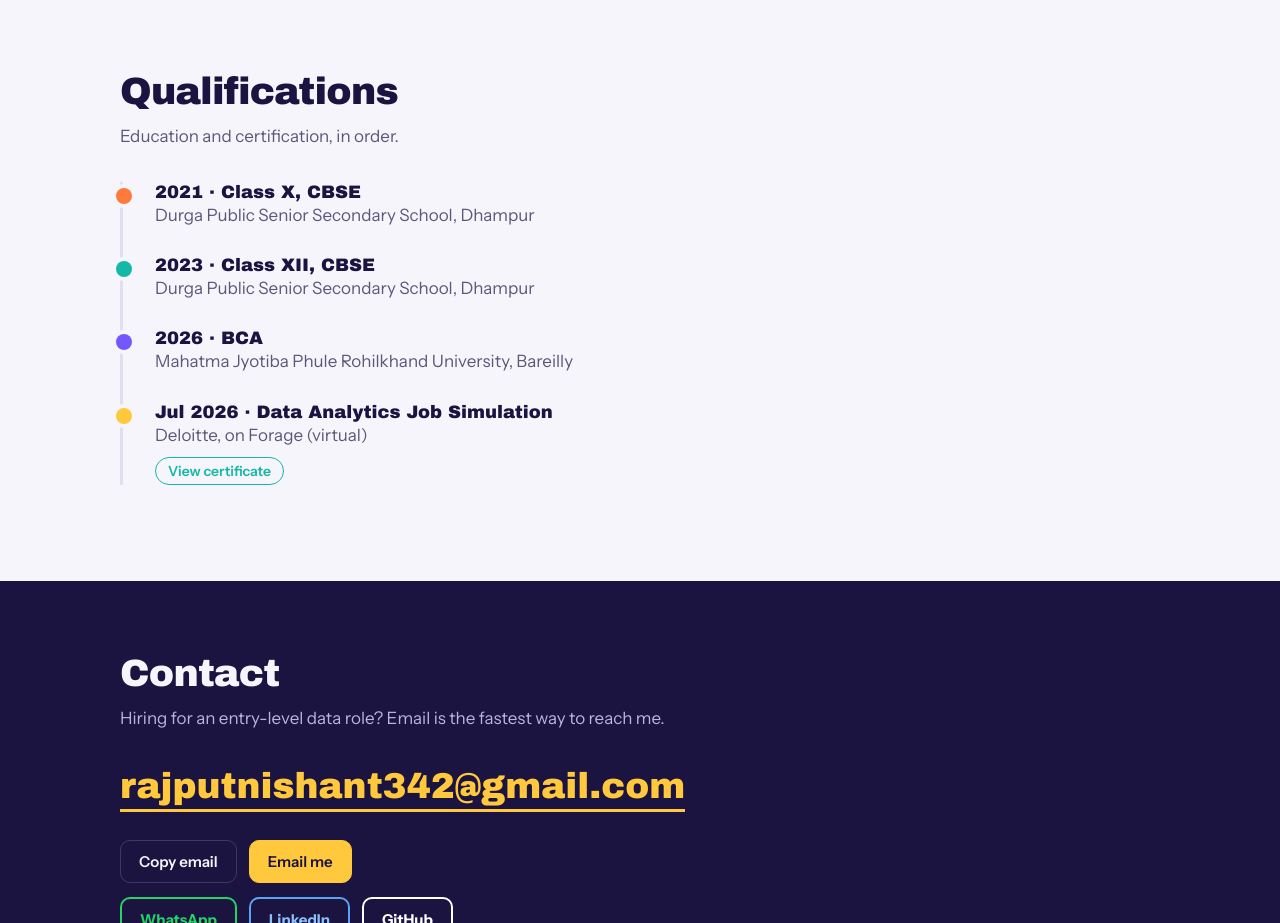
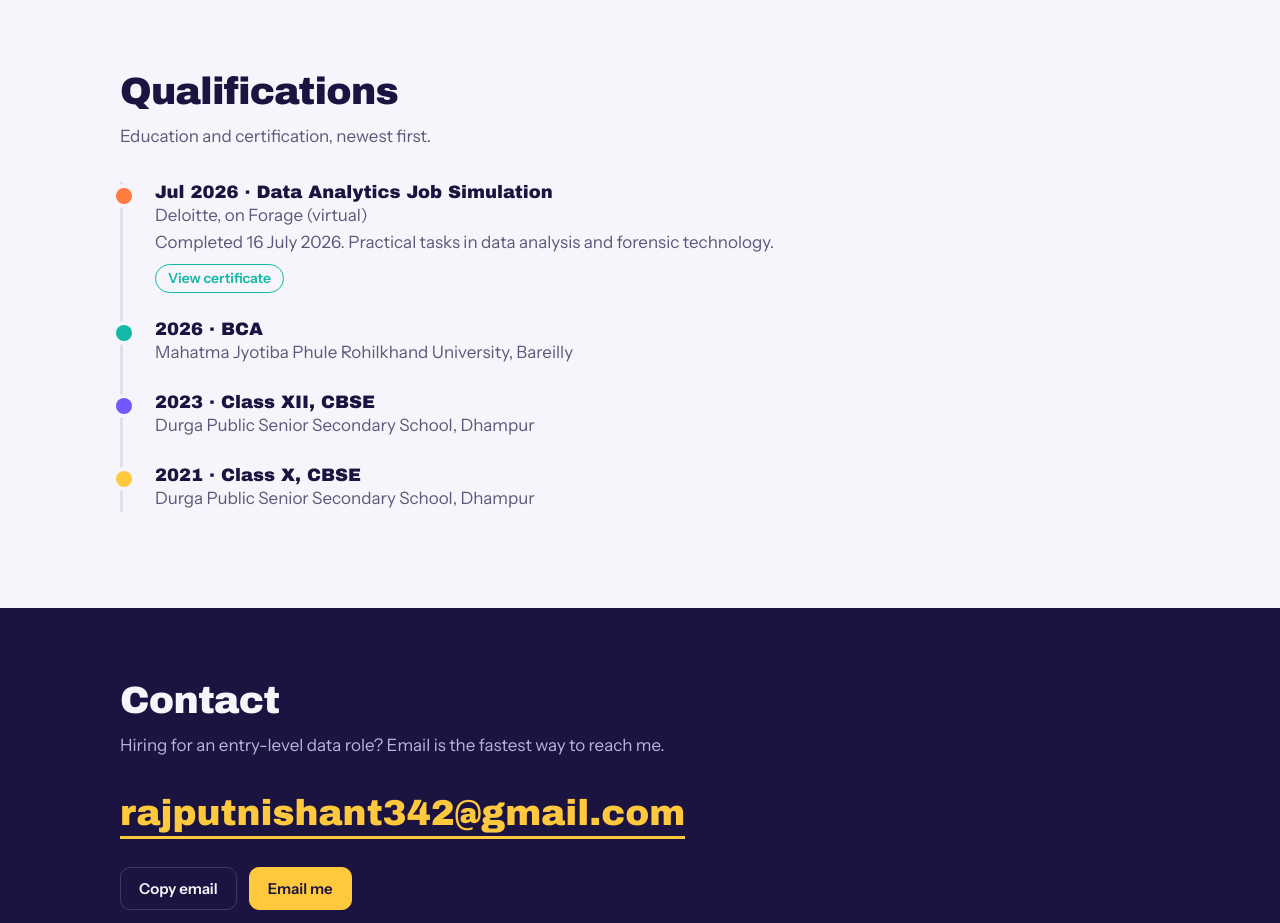
Before and after one commit to Nishant4151/Portfolio, a plain HTML site: page index.html in a window 1280 px wide. Shown: the part 2700-3623 px from the top of the page. Drawn offline with Linux system fonts and the light colour scheme; a web font is replaced by a local one.

Commit message:
Adding certification

```diff
--- a/index.html
+++ b/index.html
@@ -72,12 +72,12 @@
  <section id="path" class="block">
   <div class="wrap">
    <h2>Qualifications</h2>
-   <p class="sub">Education and certification, in order.</p>
+   <p class="sub">Education and certification, newest first.</p>
    <ol class="tl">
+    <li><b>Jul 2026 · Data Analytics Job Simulation</b><span>Deloitte, on Forage (virtual)</span><span>Completed 16 July 2026. Practical tasks in data analysis and forensic technology.</span><a class="badge" id="cert" href="#" target="_blank" rel="noopener">View certificate</a></li>
+    <li><b>2026 · BCA</b><span>Mahatma Jyotiba Phule Rohilkhand University, Bareilly</span></li>
+    <li><b>2023 · Class XII, CBSE</b><span>Durga Public Senior Secondary School, Dhampur</span></li>
     <li><b>2021 · Class X, CBSE</b><span>Durga Public Senior Secondary School, Dhampur</span></li>
-    <li><b>2023 · Class XII, CBSE</b><span>Durga Public Senior Secondary School, Dhampur</span></li>
-    <li><b>2026 · BCA</b><span>Mahatma Jyotiba Phule Rohilkhand University, Bareilly</span></li>
-    <li><b>Jul 2026 · Data Analytics Job Simulation</b><span>Deloitte, on Forage (virtual)</span><a class="badge" id="cert" href="#" target="_blank" rel="noopener">View certificate</a></li>
    </ol>
   </div>
  </section>
--- a/script.js
+++ b/script.js
@@ -4,7 +4,7 @@ const CONFIG={
  whatsapp:"917505297456", /* country code + number, digits only */
  github:"https://github.com/Nishant4151",
  linkedin:"https://www.linkedin.com/in/nishant-chauhan-747356388",
- certificate:"https://www.theforage.com/",
+ certificate:"Deloitte_Certificate.pdf",
  projects:[
   {title:"AI Health Assistant",problem:"People struggle to turn health numbers into a usable diet plan.",did:"Streamlit app that calculates BMI, BMR, TDEE and daily calories, then builds diet plans with a LangChain and FAISS retrieval pipeline.",result:"Gives instant BMI, BMR, TDEE and daily calorie targets, then a personalised diet plan drawn from a nutrition knowledge base instead of generic advice.",tags:["Python","Streamlit","LangChain","FAISS"],live:"",code:"",img:""},
   {title:"Student Database Analysis",problem:"Student records needed to be queried for clear answers.",did:"Wrote SQL queries covering joins, CTEs and window functions.",result:"A structured student database (primary keys, auto-increment IDs) where joins, CTEs, window functions, GROUP BY and CASE queries turn raw records into clear summaries.",tags:["SQL","MySQL"],live:"",code:"",img:""},
```
Also changed, not shown: 1 other file.
